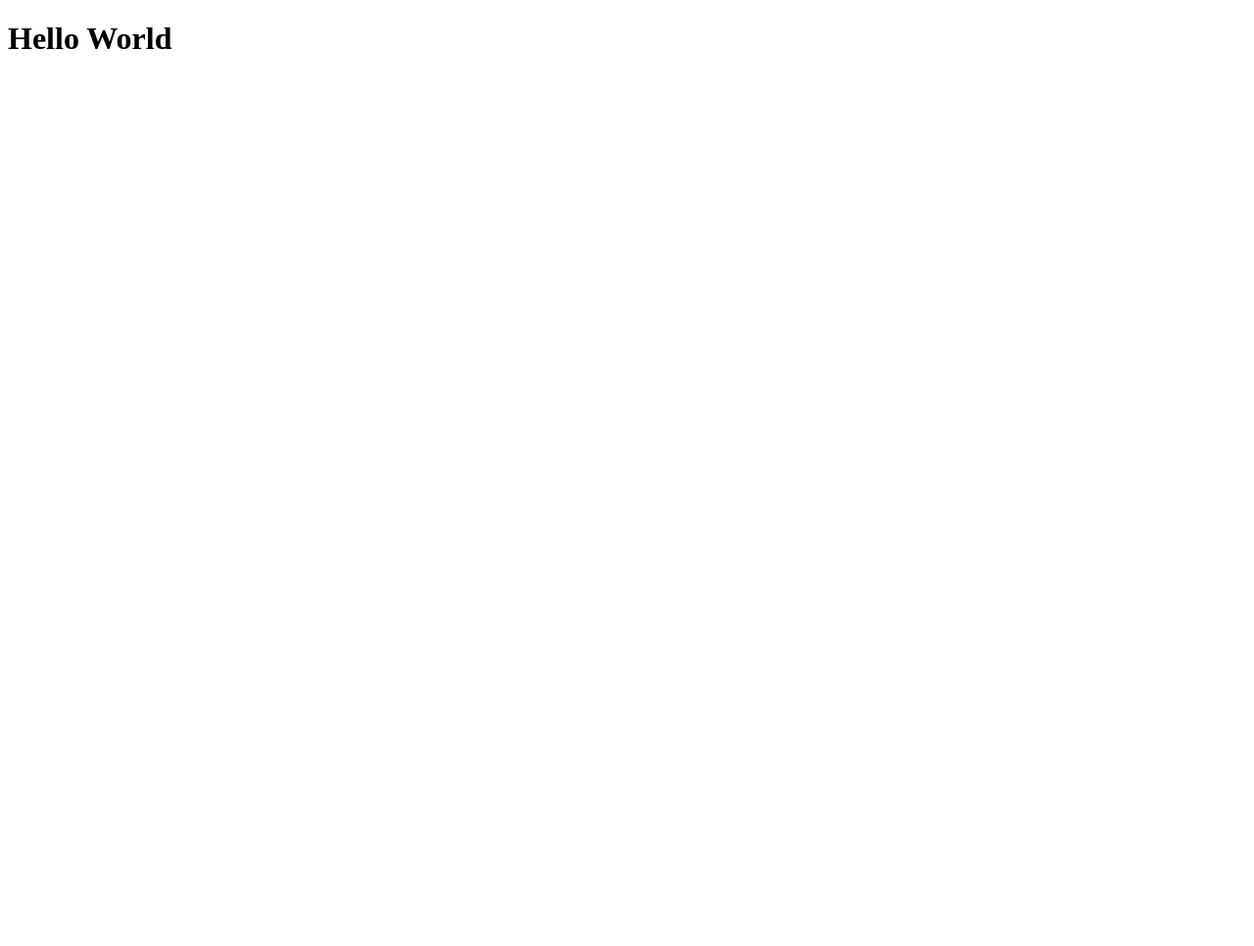
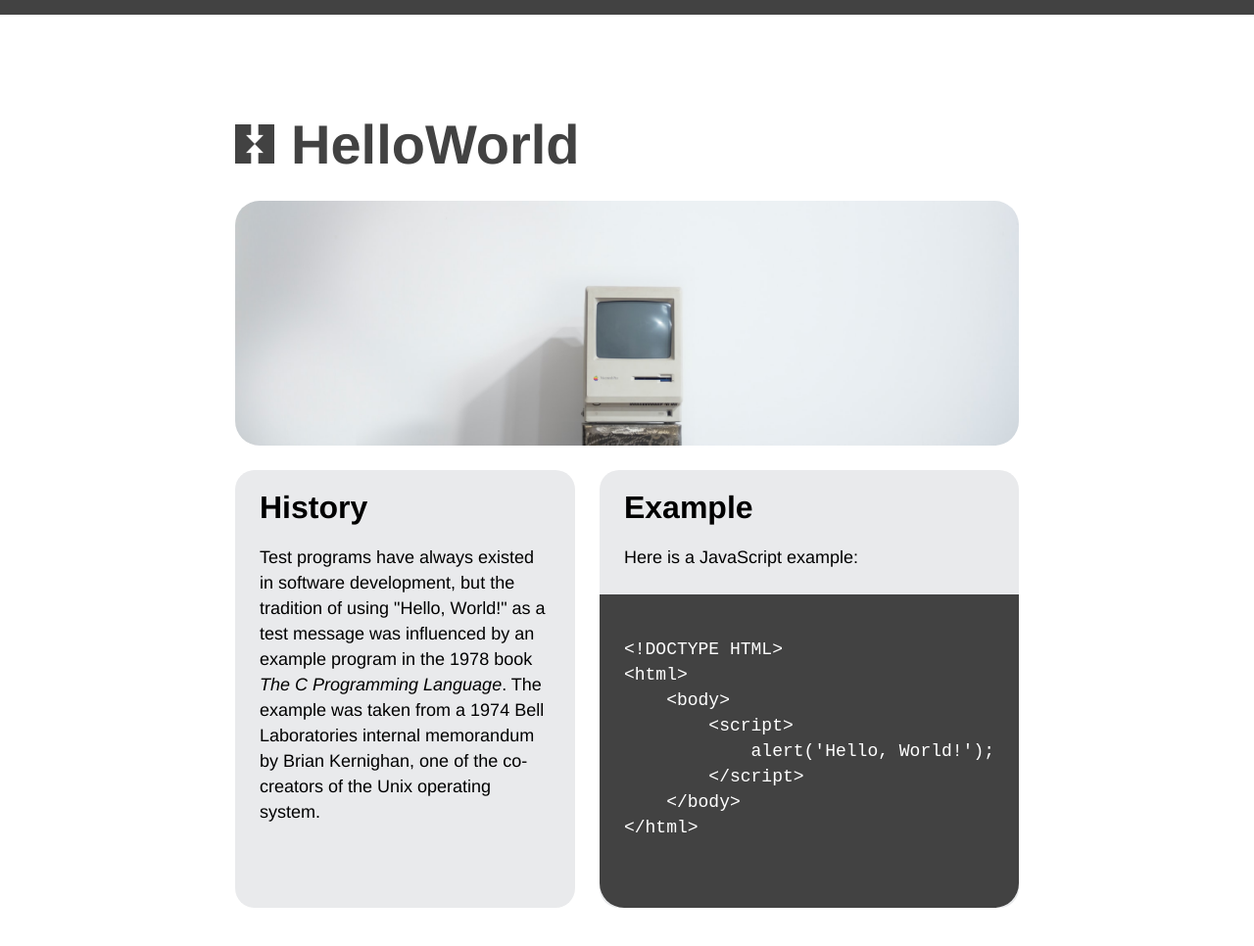
Before and after one commit to JohnsonHarleyR/HelloWorldMI349, a plain HTML site: page index.html in a window 1280 px wide. Shown: the whole page at 98% size. Before the commit the page ends 800 px from the top, so only its background shows below. Drawn offline with Linux system fonts and the light colour scheme.

Commit message:
Made it all similar to the tutorial and also added a few extra things to make it closer to the figma file.

```diff
--- a/index.html
+++ b/index.html
@@ -9,7 +9,44 @@
 </head>
 
 <body>
-    <h1>Hello World</h1>
+    <main>
+        <h1><img alt="Logo" src="images/main-logo.png" id="logo" />HelloWorld</h1>
+        <div class="masthead"></div>
+        <div class="details">
+            <section>
+                <h2>History</h2>
+                <p>
+                    Test programs have always existed in software development, but the tradition of using "Hello,
+                    World!" as
+                    a
+                    test message was influenced by an example program in the 1978 book <i>The C Programming
+                        Language</i>.
+                    The
+                    example was taken from a 1974 Bell Laboratories internal memorandum by Brian Kernighan, one of the
+                    co-creators of the Unix operating system.
+                </p>
+            </section>
+            <section class="with-code">
+                <div class="code-copy">
+                    <h2>Example</h2>
+                    <p>Here is a JavaScript example:</p>
+                </div>
+                <div class="code-html">
+                    <code><pre>
+&lt;!DOCTYPE HTML&gt;
+&lt;html&gt;
+    &lt;body&gt;
+        &lt;script&gt;
+            alert('Hello, World!');
+        &lt;/script&gt;
+    &lt;/body&gt;
+&lt;/html&gt;
+                    </pre></code>
+                </div>
+            </section>
+        </div>
+    </main>
+    <script src="index.js"></script>
 </body>
 
 </html>
--- a/style.css
+++ b/style.css
@@ -0,0 +1,69 @@
+body {
+    background: #fff;
+    font-family: Helvetica, sans-serif;
+    margin: 0 auto;
+    border-top: 15px solid #424242;
+}
+
+main {
+    margin: 0 auto;
+    width: 800px;
+}
+
+.masthead {
+    background-image: url('images/computer.png');
+    background-size: cover;
+    background-position: bottom;
+    height: 250px;
+    border-radius: 25px;
+}
+
+.details {
+    display: flex;
+    gap: 25px;
+    margin-bottom: 100px;
+}
+
+.details section {
+    flex-grow: 1;
+    flex-basis: 0;
+    background: #E9EAEC;
+    border-radius: 20px;
+    margin-top: 25px;
+    line-height: 26px;
+}
+
+.details section p {
+    margin: 25px;
+    font-size: 18px;
+}
+
+.details section h2 {
+    margin: 25px;
+    font-size: 32px;
+}
+
+.details section.with-code {
+    padding: 0;
+}
+
+div.code-html {
+    padding: 25px;
+    background: #424242;
+    color: #fff;
+    border-bottom-left-radius: 25px;
+    border-bottom-right-radius: 25px;
+    font-size: 18px;
+}
+
+#logo {
+    width: 40px;
+    height: 40px;
+    padding-right: 17px;
+}
+
+h1 {
+    font-size: 56px;
+    color: #424242;
+    margin: 100px 0 25px 0;
+}
```
Also changed, not shown: index.js (added).
